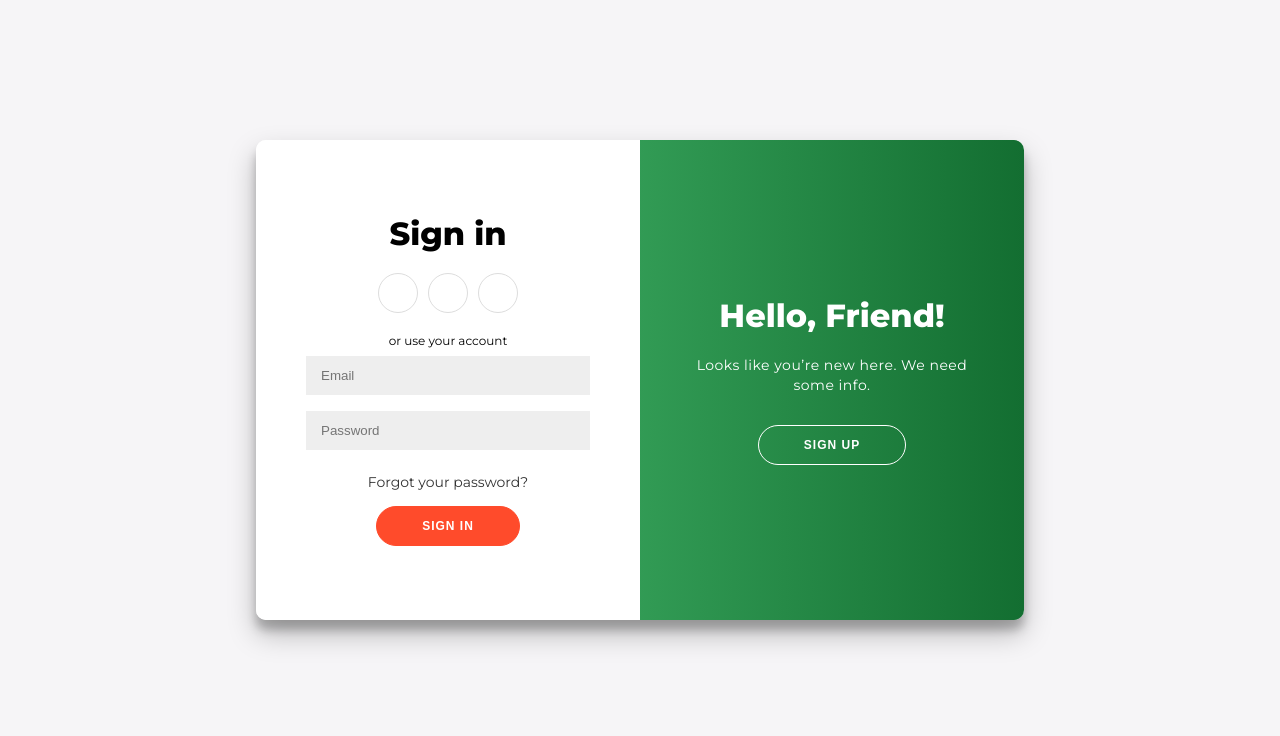
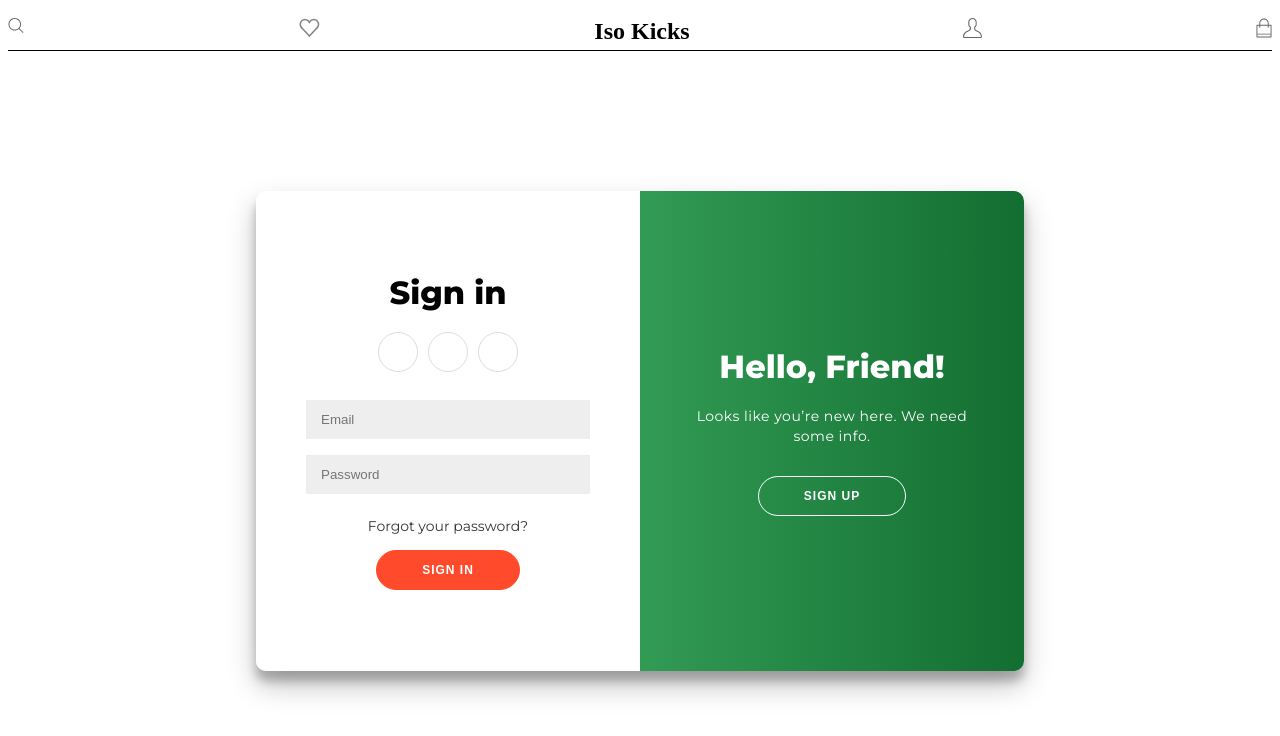
Before and after one commit to KvnWa/IsoKicks, a React (Create React App) app in the folder client/: page /login in a window 1280 px wide. Shown: the top 736 px of the page. Built offline with nearby package versions, Linux system fonts and the light colour scheme.

Commit message:
navbar styling

```diff
--- a/client/src/components/App.js
+++ b/client/src/components/App.js
@@ -4,20 +4,22 @@
 import Navbar from './Navbar/Navbar.jsx'
 import Login from './Login/Login.jsx'
 import Cart from './Cart/Cart.jsx'
+import LandingPage from './LandingPage/LandingPage.jsx'
 
 
 const App = () => {
   return (
     <Router>
-    <div>
+        <Navbar/>
       <Route exact path="/">
-      <Navbar />
+        <LandingPage />
       </Route>
       <Route exact path="/cart">
-      <Cart />
+        <Cart />
       </Route>
-      <Login />
-    </div>
+      <Route exact path="/login">
+        <Login />
+      </Route>
     </Router>
   )
 }
--- a/client/src/components/Login/Login.css
+++ b/client/src/components/Login/Login.css
@@ -5,8 +5,8 @@
 	box-sizing: border-box;
 }
 
-body {
-	background: #f6f5f7;
+.bigcontainer {
+	/* background: #f6f5f7; */
 	display: flex;
 	justify-content: center;
 	align-items: center;
--- a/client/src/components/Login/Login.jsx
+++ b/client/src/components/Login/Login.jsx
@@ -1,4 +1,6 @@
 import React, { useState } from 'react'
+import { FontAwesomeIcon } from '@fortawesome/react-fontawesome';
+import grailed from '../images/grailed.jpeg'
 import './Login.css';
 
 const Login = () => {
@@ -15,30 +17,17 @@
         e.preventDefault();
     }
 
-
-    // const signUpButton = document.getElementById('signUp');
-    // const signInButton = document.getElementById('signIn');
-    // const container = document.getElementById('container');
-
-    // signUpButton.addEventListener('click', () => {
-    //     container.classList.add("right-panel-active");
-    // });
-
-    // signInButton.addEventListener('click', () => {
-    //     container.classList.remove("right-panel-active");
-    // });
-
     return (
+        <div className="bigcontainer">
         <div className={formType ? "container" : "container right-panel-active"} id="container">
             <div className="form-container sign-up-container">
                 <form action="#">
                     <h1>Create Account</h1>
                     <div className="social-container">
-                        <a href="#" className="social"><i className="fab fa-facebook-f"></i></a>
-                        <a href="#" className="social"><i className="fab fa-google-plus-g"></i></a>
-                        <a href="#" className="social"><i className="fab fa-linkedin-in"></i></a>
+                        <a href="#" className="social"><FontAwesomeIcon icon="fa-brands fa-google-plus-g" /></a>
+                        <a href="#" className="social"><FontAwesomeIcon icon="fa-brands fa-google-plus-g" /></a>
+                        <a href="#" className="social"><FontAwesomeIcon icon="fa-brands fa-google-plus-g" /></a>
                     </div>
-                    <span>or use your email for registration</span>
                     <input type="text" placeholder="Name" />
                     <input type="email" placeholder="Email" />
                     <input type="password" placeholder="Password" />
@@ -53,7 +42,6 @@
                         <a href="#" className="social"><i className="fab fa-google-plus-g"></i></a>
                         <a href="#" className="social"><i className="fab fa-linkedin-in"></i></a>
                     </div>
-                    <span>or use your account</span>
                     <input type="email" placeholder="Email" />
                     <input type="password" placeholder="Password" />
                     <a href="#">Forgot your password?</a>
@@ -64,7 +52,7 @@
                 <div className="overlay">
                     <div className="overlay-panel overlay-left">
                         <h1>Welcome Back!</h1>
-                        <p>To keep connected with us please login with your personal info</p>
+                        <p>Sign in to get started.</p>
                         <button onClick={onFormClick} className="ghost" id="signIn">Sign In</button>
                     </div>
                     <div className="overlay-panel overlay-right">
@@ -75,6 +63,7 @@
                 </div>
             </div>
         </div>
+        </div>
 
     )
 }
--- a/client/src/components/Navbar/Navbar.css
+++ b/client/src/components/Navbar/Navbar.css
@@ -1,5 +1,16 @@
-.Navbar {
+.navbar {
     display: flex;
     text-align: center;
     justify-content: space-between;
+    border-bottom: 1px solid;
+    padding-top: 10px;
+    padding-bottom: 5px;
 }
+
+.leftside {
+
+}
+
+.rightside {
+    justify-content: space-around;
+}
--- a/client/src/components/Navbar/Navbar.jsx
+++ b/client/src/components/Navbar/Navbar.jsx
@@ -10,14 +10,24 @@
 const Navbar = () => {
     return (
         <nav>
-            <div className="Navbar">
+            <div className="navbar">
+                <span className="leftside">
                     <img src={search}></img>
+                </span>
+                <span>
                     <img src={fav}></img>
+                </span>
                 <h1 className="navbar-logo">Iso Kicks</h1>
+                <span className="rightside">
+                    <Link to="/login">
                         <img src={user}></img>
+                    </Link>
+                </span>
+                <span>
                     <Link to="/cart">
                         <img src={cart}></img>
                     </Link>
+                </span>
             </div>
         </nav>
     )
--- a/client/src/index.js
+++ b/client/src/index.js
@@ -6,9 +6,11 @@
 import { BrowserRouter } from 'react-router-dom'
 
 ReactDOM.render(
+  <React.StrictMode>
   <BrowserRouter>
     <App />
-  </BrowserRouter>,
+  </BrowserRouter>
+  </React.StrictMode>,
   document.getElementById('root')
 );
 
--- a/package.json
+++ b/package.json
@@ -14,5 +14,10 @@
         "autoprefixer": "^10.4.4",
         "postcss": "^8.4.12",
         "tailwindcss": "^3.0.23"
+    },
+    "dependencies": {
+        "@fortawesome/fontawesome-svg-core": "^6.1.1",
+        "@fortawesome/free-solid-svg-icons": "^6.1.1",
+        "@fortawesome/react-fontawesome": "^0.1.18"
     }
 }
```
Also changed, not shown: client/src/components/images/grailed.jpeg (added), 1 other file (tests, documents, lock files or other folders). Lines whose indentation alone changed are shown as unchanged.
